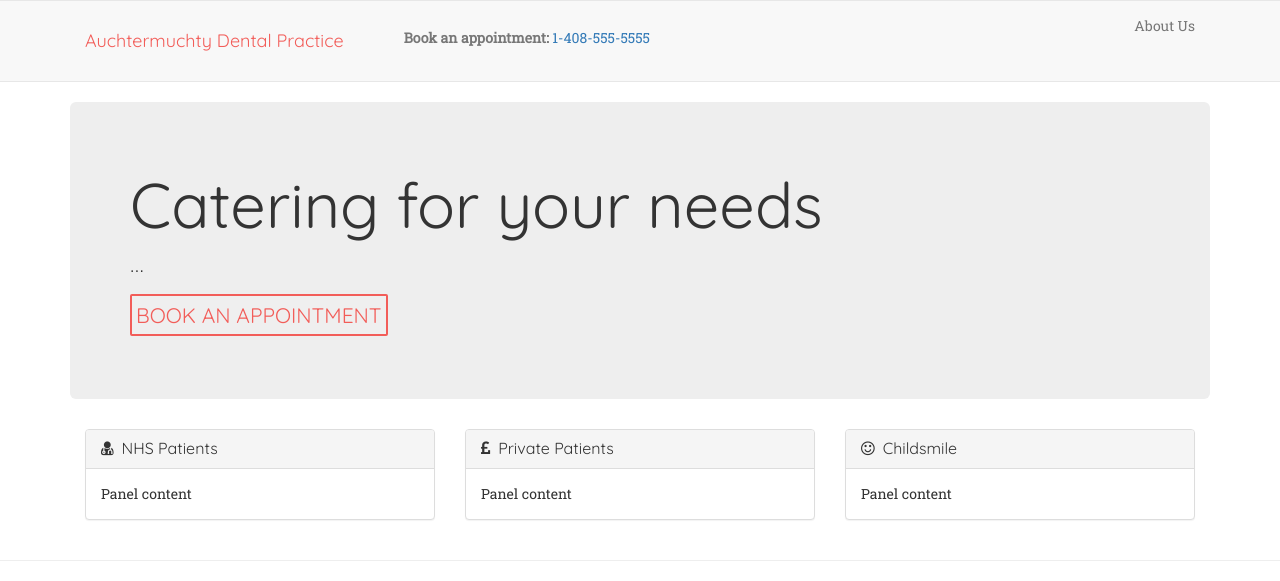
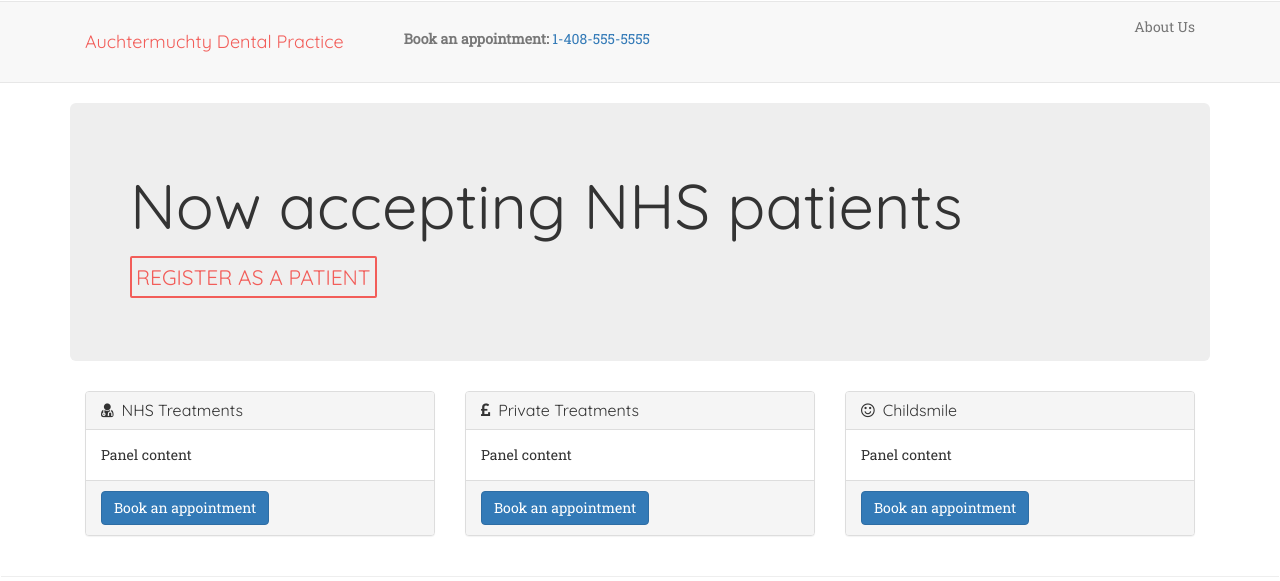
Before and after one commit to janewilson90/muchty, a PHP site: page / in a window 1280 px wide. Shown: the top 581 px of the page. Run offline with PHP 8.4, Linux system fonts and the light colour scheme; some libraries are stand-ins or nearby versions.

Commit message:
appointments modal added

```diff
--- /dev/null
+++ b/appointment-modal.php
@@ -0,0 +1,16 @@
+<div class="modal fade" tabindex="-1" role="dialog" id="appointments" aria-labelledby="appointments">
+  <div class="modal-dialog" role="document">
+    <div class="modal-content">
+      <div class="modal-header">
+        <button type="button" class="close" data-dismiss="modal" aria-label="Close"><span aria-hidden="true">&times;</span></button>
+        <h4 class="modal-title">Appointments</h4>
+      </div>
+      <div class="modal-body">
+        <p>To make and appointment or register as a new patient, please call <a href="tel:1-408-555-5555">1-408-555-5555</a> or come into the practice.</p>
+      </div>
+      <div class="modal-footer">
+        <button type="button" class="btn btn-default" data-dismiss="modal">Close</button>
+      </div>
+    </div><!-- /.modal-content -->
+  </div><!-- /.modal-dialog -->
+</div><!-- /.modal -->
--- a/index.php
+++ b/index.php
@@ -3,9 +3,9 @@
       <div class="row">
         <div class="container">
           <div class="jumbotron">
-            <h1>Catering for your needs</h1>
-            <p>...</p>
-            <p><button class="casper" href="#" role="button">Book an appointment</button></p>
+            <h1>Now accepting NHS patients</h1>
+            <p></p>
+            <p><button class="casper" href="#" role="button" data-toggle="modal" data-target="#appointments">Register as a patient</button></p>
           </div>
         </div>
       </div>
@@ -17,21 +17,23 @@
           <div class="col-md-4">
             <div class="panel panel-default">
               <div class="panel-heading">
-                <h3 class="panel-title"><i class="fa fa-user-md"></i>NHS Patients</h3>
+                <h3 class="panel-title"><i class="fa fa-user-md"></i>NHS Treatments</h3>
               </div>
               <div class="panel-body">
                 Panel content
               </div>
+              <div class="panel-footer"><button class="btn btn-primary" role="button" data-toggle="modal" data-target="#appointments">Book an appointment</button></div>
             </div>
           </div>
           <div class="col-md-4">
             <div class="panel panel-default">
               <div class="panel-heading">
-                <h3 class="panel-title"><i class="fa fa-gbp"></i>Private Patients</h3>
+                <h3 class="panel-title"><i class="fa fa-gbp"></i>Private Treatments</h3>
               </div>
               <div class="panel-body">
                 Panel content
               </div>
+              <div class="panel-footer"><button class="btn btn-primary" role="button" data-toggle="modal" data-target="#appointments">Book an appointment</button></div>
             </div>
           </div>
           <div class="col-md-4">
@@ -42,6 +44,7 @@
               <div class="panel-body">
                 Panel content
               </div>
+              <div class="panel-footer"><button class="btn btn-primary" role="button" data-toggle="modal" data-target="#appointments">Book an appointment</button></div>
             </div>
           </div>
 
@@ -75,4 +78,6 @@
 
       <hr>
 
+<?php include ("appointment-modal.php"); ?>
+
 <?php include("footer.php"); ?>
--- a/sass/muchty.sass
+++ b/sass/muchty.sass
@@ -8,6 +8,9 @@ h1, h2, h3, h4, h5, h6
   font-family: Quicksand
 body
   font-family: Roboto Slab
+  padding: 0.1em
+  width: auto !important
+  overflow-x: hidden !important
 
 .navbar-header
   .navbar-brand
--- a/stylesheets/muchty.css
+++ b/stylesheets/muchty.css
@@ -4,7 +4,10 @@ h1, h2, h3, h4, h5, h6 {
   font-family: Quicksand; }
 
 body {
-  font-family: Roboto Slab; }
+  font-family: Roboto Slab;
+  padding: 0.1em;
+  width: auto !important;
+  overflow-x: hidden !important; }
 
 .navbar-header .navbar-brand {
   font-family: Quicksand;
```
Also changed, not shown: sass/_settings.sass (renamed from sass/settings.sass).
